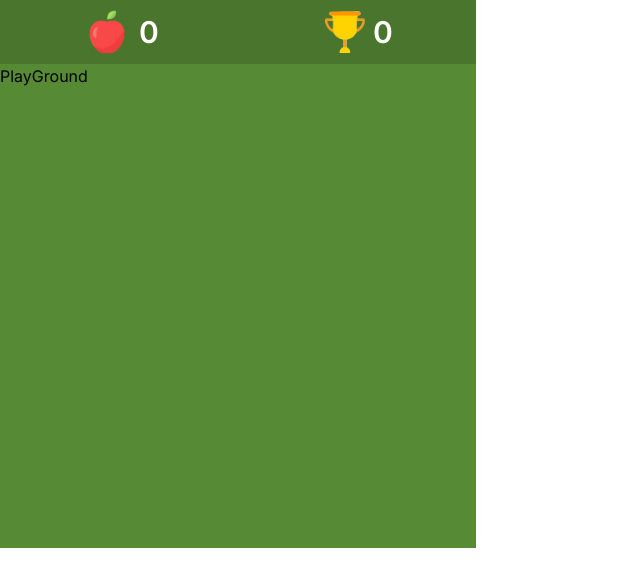
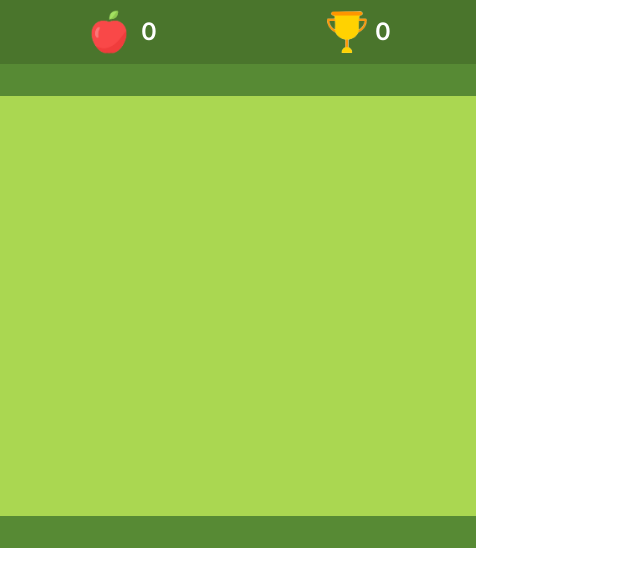
Before and after one commit to LangLiGeLangLLT/snake-app, a Next.js app: page / in a window 1280 px wide. Shown: the top 586 px of the page, without its empty margins (0-640 px from the left). Built offline with nearby package versions, Linux system fonts and the light colour scheme.

Commit message:
feat: update

```diff
--- a/src/app/page.tsx
+++ b/src/app/page.tsx
@@ -7,8 +7,9 @@ export default function Home() {
     <main className="min-h-screen overflow-x-hidden overflow-y-auto">
       <div className="w-[59.5vh] h-[60.5vh]">
         <ScoreBoard />
-        <PlayGround />
-        <GameMap />
+        <PlayGround>
+          <GameMap />
+        </PlayGround>
       </div>
     </main>
   )
--- a/src/components/GameMap.tsx
+++ b/src/components/GameMap.tsx
@@ -1,7 +1,24 @@
+'use client'
+
+import { useEffect, useRef } from 'react'
+import { GameMap as CGameMap } from '@/core/GameMap'
+
 function GameMap() {
+  const divRef = useRef<HTMLDivElement | null>(null)
+  const canvasRef = useRef<HTMLCanvasElement | null>(null)
+
+  useEffect(() => {
+    if (!canvasRef.current?.getContext('2d') || !divRef.current) return
+
+    new CGameMap(canvasRef.current.getContext('2d')!, divRef.current)
+  }, [])
+
   return (
-    <div className="h-[calc(100%-8vh)]">
-      <canvas></canvas>
+    <div
+      ref={divRef}
+      className="h-full w-full flex justify-center items-center"
+    >
+      <canvas ref={canvasRef} className="bg-[#AAD751]"></canvas>
     </div>
   )
 }
--- a/src/components/PlayGround.tsx
+++ b/src/components/PlayGround.tsx
@@ -1,5 +1,13 @@
-function PlayGround() {
-  return <div className="bg-[#578A34] w-full h-full">PlayGround</div>
+interface PlayGroundProps {
+  children: React.ReactNode
+}
+
+function PlayGround({ children }: PlayGroundProps) {
+  return (
+    <div className="bg-[#578A34] w-full h-full flex justify-center items-center">
+      {children}
+    </div>
+  )
 }
 
 export default PlayGround
--- a/src/components/ScoreBoard.tsx
+++ b/src/components/ScoreBoard.tsx
@@ -10,8 +10,9 @@ function ScoreBoard() {
           width={50}
           height={50}
           alt="apple"
+          priority
         />
-        <span className="text-3xl text-white font-semibold">0</span>
+        <span className="text-2xl text-white font-semibold">0</span>
       </div>
       <div className="flex items-center gap-x-2">
         <Image
@@ -20,8 +21,9 @@ function ScoreBoard() {
           width={50}
           height={50}
           alt="cup"
+          priority
         />
-        <span className="text-3xl text-white font-semibold">0</span>
+        <span className="text-2xl text-white font-semibold">0</span>
       </div>
     </div>
   )
--- /dev/null
+++ b/src/core/GameMap.ts
@@ -0,0 +1,29 @@
+import { GameObject } from './GameObject'
+
+export class GameMap extends GameObject {
+  ctx: CanvasRenderingContext2D
+  parent: HTMLElement
+  L = 0
+
+  constructor(ctx: CanvasRenderingContext2D, parent: HTMLElement) {
+    super()
+
+    this.ctx = ctx
+    this.parent = parent
+  }
+
+  start(): void {}
+
+  updateSize(): void {
+    this.L = Math.min(
+      this.parent.clientWidth / 17,
+      this.parent.clientHeight / 15
+    )
+    this.ctx.canvas.width = this.L * 17
+    this.ctx.canvas.height = this.L * 15
+  }
+
+  update(): void {
+    this.updateSize()
+  }
+}
--- /dev/null
+++ b/src/core/GameObject.ts
@@ -0,0 +1,50 @@
+const gameObjects: GameObject[] = []
+
+export class GameObject {
+  timeDelta = 0
+  hasCalledStart = false
+
+  constructor() {
+    gameObjects.push(this)
+  }
+
+  start(): void {}
+
+  update(): void {}
+
+  onDestroy(): void {}
+
+  destroy(): void {
+    this.onDestroy()
+
+    for (let i = 0; i < gameObjects.length; i++) {
+      const obj = gameObjects[i]
+      if (obj === this) {
+        gameObjects.splice(i, 1)
+        break
+      }
+    }
+  }
+}
+
+let lastTimestamp: number
+const step = (timestamp: number) => {
+  for (const obj of gameObjects) {
+    if (!obj.hasCalledStart) {
+      obj.start()
+      obj.hasCalledStart = true
+    } else {
+      obj.timeDelta = timestamp - lastTimestamp
+      obj.update()
+    }
+  }
+
+  lastTimestamp = timestamp
+  if (typeof window !== 'undefined') {
+    window.requestAnimationFrame(step)
+  }
+}
+
+if (typeof window !== 'undefined') {
+  window.requestAnimationFrame(step)
+}
```
